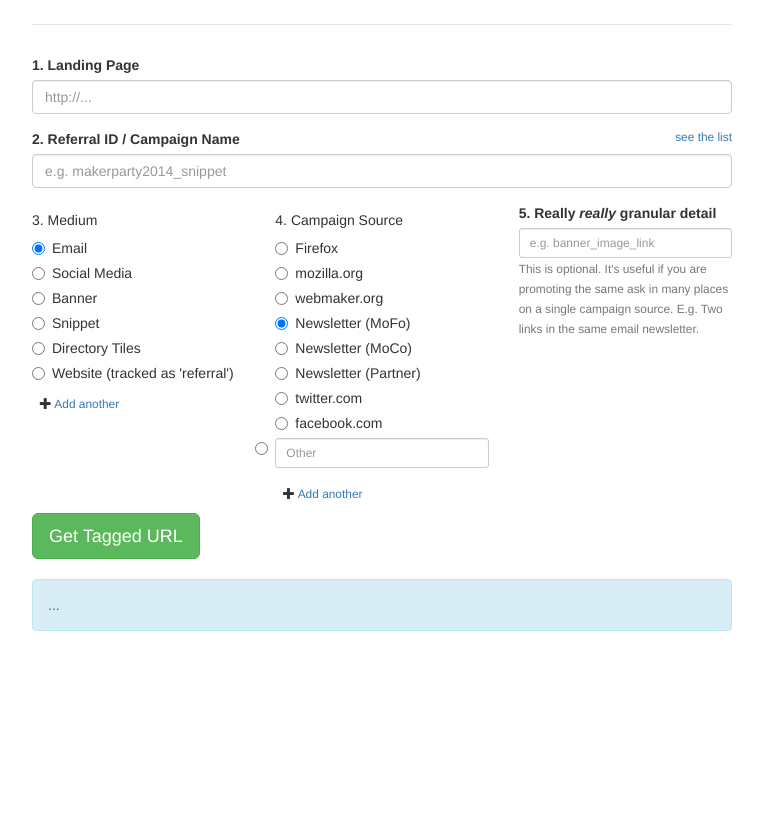
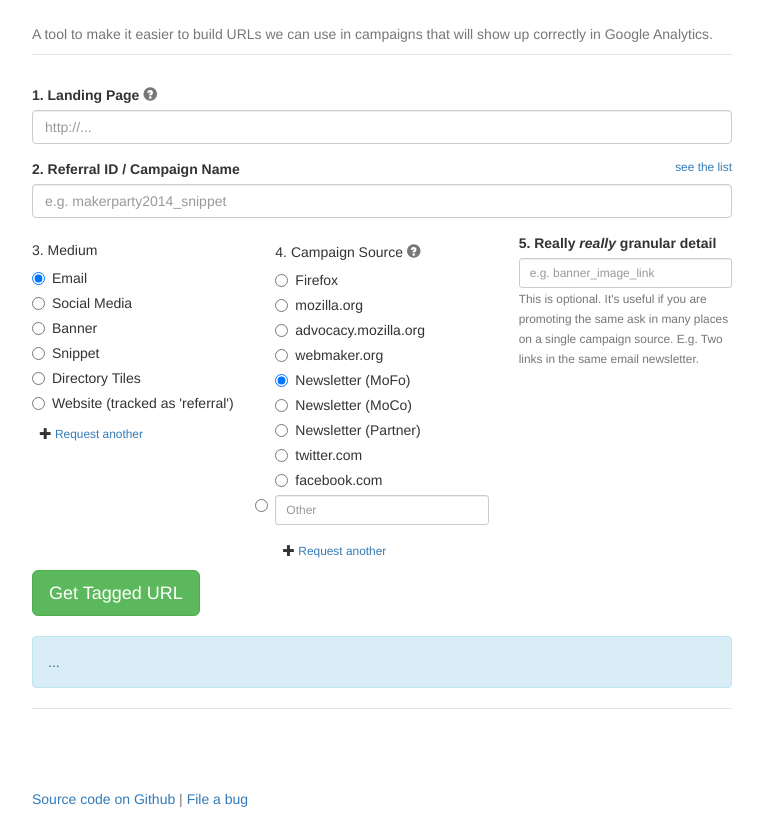
Before and after one commit to mozilla/mofo-campaignurl, a website: page app/index.html in a window 1280 px wide. Shown: the part 55-894 px from the top of the page, without its empty margins (258-1021 px from the left). Before the commit the page ends 800 px from the top, so only its background shows below. Drawn offline with nearby package versions, Linux system fonts and the light colour scheme; files that its build step writes are made by us from their sources.

Commit message:
add advocacy.m.o and update refs to github

```diff
--- a/app/index.html
+++ b/app/index.html
@@ -25,6 +25,7 @@
         <div class="container">
             <div class="header">
                 <h3 class="text-muted">MoFo Campaign URL Builder</h3>
+                <p class="text-muted">A tool to make it easier to build URLs we can use in campaigns that will show up correctly in Google Analytics.</p>
             </div>
 
             <div class="row input-section">
@@ -32,7 +33,7 @@
 
                       <!-- LANDING PAGE -->
                       <div class="form-group">
-                        <label for="landingPageURL">1. Landing Page</label>
+                        <label for="landingPageURL">1. Landing Page <span class="glyphicon glyphicon-question-sign text-muted" title="Where you are linking TO"></span></label>
                         <input type="url" class="form-control" name="landingPageURL" placeholder="http://...">
                       </div>
 
@@ -85,12 +86,12 @@
                                 Website (tracked as 'referral')
                               </label>
                             </div>
-                            <p>&nbsp;&nbsp;<small><span class="glyphicon glyphicon-plus"></span> <a href="https://bugzilla.mozilla.org/enter_bug.cgi?assigned_to=adam%40mozillafoundation.org&bug_file_loc=http%3A%2F%2F&bug_ignored=0&bug_severity=normal&bug_status=NEW&cf_fx_iteration=---&cf_fx_points=---&comment=Please%20add%20this%20new%20item%20to%20the%20Campaign%20URL%20Builder.&component=Metrics&contenttypemethod=autodetect&contenttypeselection=text%2Fplain&defined_groups=1&flag_type-4=X&flag_type-607=X&flag_type-791=X&flag_type-800=X&flag_type-803=X&form_name=enter_bug&maketemplate=Remember%20values%20as%20bookmarkable%20template&op_sys=Mac%20OS%20X&priority=--&product=Mozilla%20Foundation&rep_platform=x86&short_desc=Add%20%7BSUGGESTED%20NAME%7D%20as%20a%20new%20Medium%2FSource%20on%20the%20Campaign%20URL%20Builder&target_milestone=---&version=unspecified">Add another</a></small></p>
+                            <p>&nbsp;&nbsp;<small><span class="glyphicon glyphicon-plus"></span> <a href="https://github.com/mozilla/mofo-campaignurl/issues/new">Request another</a></small></p>
                             <!-- END MEDIUM -->
 
                          </div>
                          <div class="col-sm-4">
-                            <h5>4. Campaign Source</h5>
+                            <h5>4. Campaign Source <span class="glyphicon glyphicon-question-sign text-muted" title="Where you are linking FROM"></span></h5>
 
                             <!-- SOURCE -->
                             <div class="radio">
@@ -103,6 +104,12 @@
                               <label>
                                 <input type="radio" name="utm_source" value="mozilla.org">
                                 mozilla.org
+                              </label>
+                            </div>
+                            <div class="radio">
+                              <label>
+                                <input type="radio" name="utm_source" value="advocacy.mozilla.org">
+                                advocacy.mozilla.org
                               </label>
                             </div>
                             <div class="radio">
@@ -147,7 +154,7 @@
                                   <input placeholder="Other" type="text" class="form-control input-sm" id="sourceOther" name="sourceOther">
                                 </div>
                             </div>
-                            <p>&nbsp;&nbsp;<small><span class="glyphicon glyphicon-plus"></span> <a href="https://bugzilla.mozilla.org/enter_bug.cgi?assigned_to=adam%40mozillafoundation.org&bug_file_loc=http%3A%2F%2F&bug_ignored=0&bug_severity=normal&bug_status=NEW&cf_fx_iteration=---&cf_fx_points=---&comment=Please%20add%20this%20new%20item%20to%20the%20Campaign%20URL%20Builder.&component=Metrics&contenttypemethod=autodetect&contenttypeselection=text%2Fplain&defined_groups=1&flag_type-4=X&flag_type-607=X&flag_type-791=X&flag_type-800=X&flag_type-803=X&form_name=enter_bug&maketemplate=Remember%20values%20as%20bookmarkable%20template&op_sys=Mac%20OS%20X&priority=--&product=Mozilla%20Foundation&rep_platform=x86&short_desc=Add%20%7BSUGGESTED%20NAME%7D%20as%20a%20new%20Medium%2FSource%20on%20the%20Campaign%20URL%20Builder&target_milestone=---&version=unspecified">Add another </a></small></p>
+                            <p>&nbsp;&nbsp;<small><span class="glyphicon glyphicon-plus"></span> <a href="https://github.com/mozilla/mofo-campaignurl/issues/new">Request another </a></small></p>
                          </div>
 
                         <div class="col-sm-4">
@@ -184,6 +191,9 @@
                 </div>
             </div>
 
+            <div class="footer">
+                <p><a href="https://github.com/mozilla/mofo-campaignurl">Source code on Github</a> | <a href="https://github.com/mozilla/mofo-campaignurl/issues">File a bug</a></p>
+            </div>
 
         </div>
 
--- a/app/styles/main.css
+++ b/app/styles/main.css
@@ -43,7 +43,7 @@
 
 /* Custom page footer */
 .footer {
-    padding-top: 19px;
+    padding-top: 80px;
     color: #777;
     border-top: 1px solid #e5e5e5;
 }
```
Also changed, not shown: README.md.
